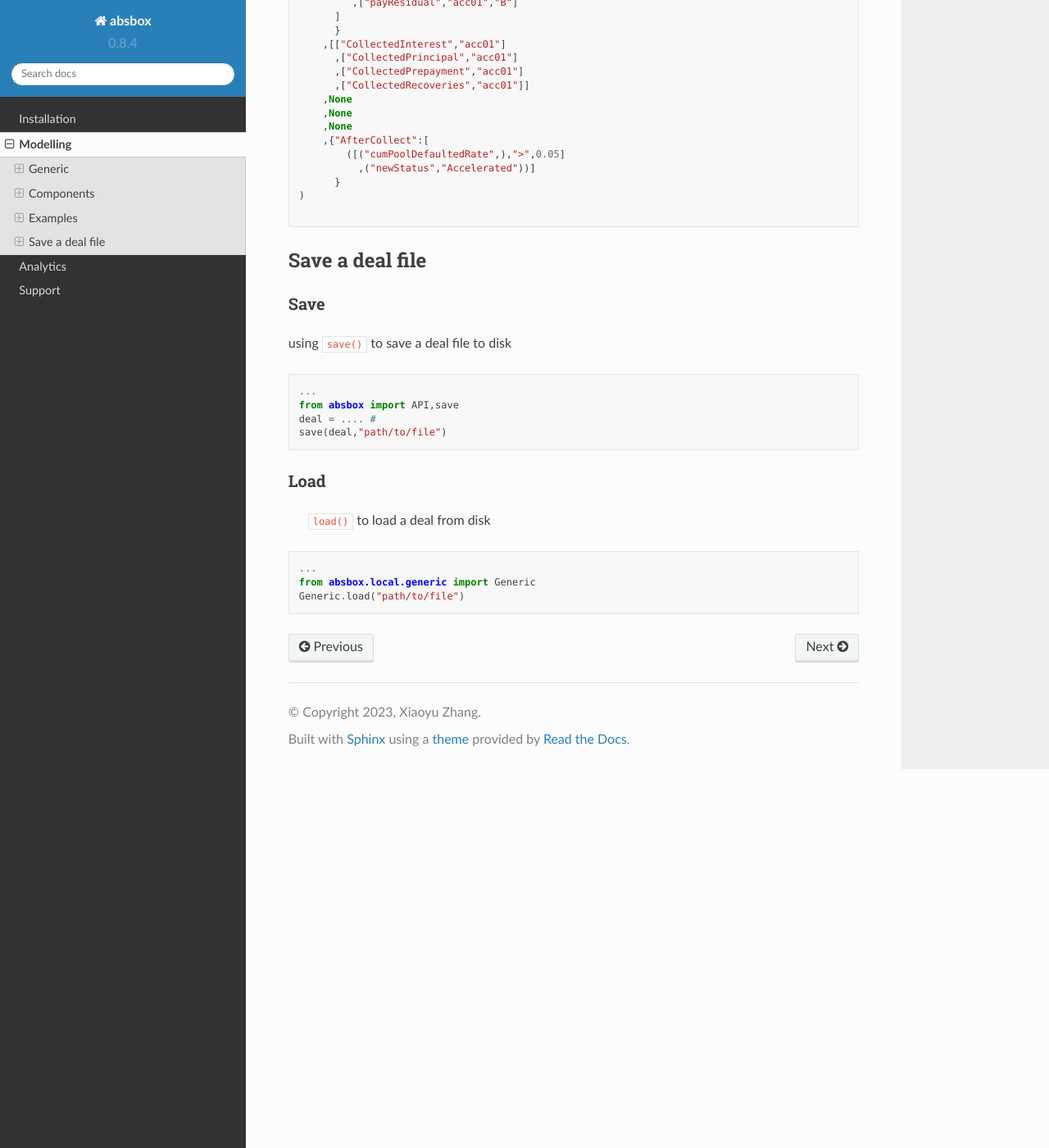
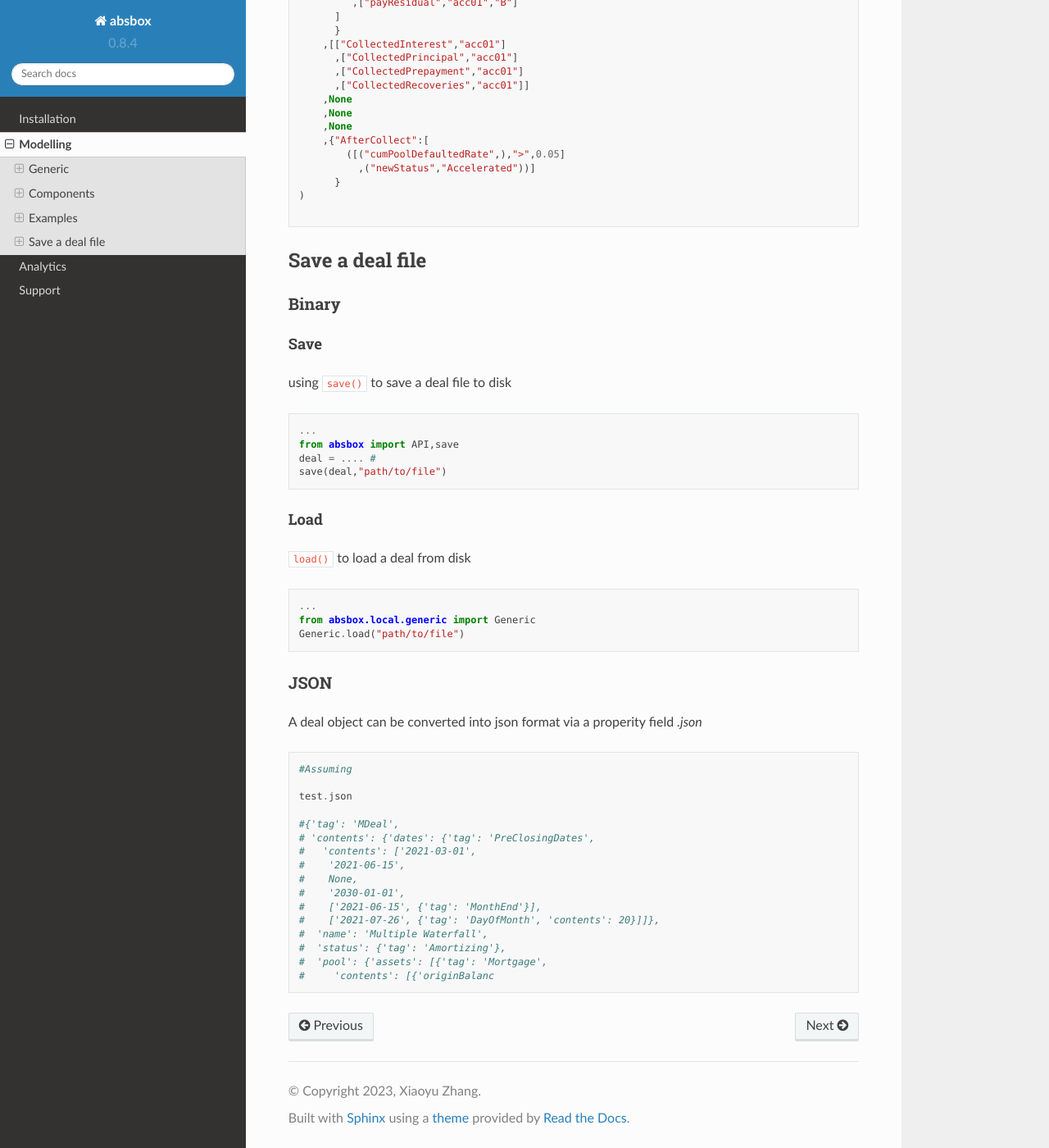
Before and after one commit to yellowbean/absbox-doc, a Sphinx documentation site: the page built from docs/source/modeling.rst, in a window 1280 px wide and 1400 px high, scrolled down 15794 px. Shown: the whole window at 82% size. Built offline with Sphinx 7.4.7 and the Read the Docs theme 2.0.0, drawn with Linux system fonts in a browser that asks for light colours.

Commit message:
add json property

```diff
--- a/docs/source/modeling.rst
+++ b/docs/source/modeling.rst
@@ -731,8 +731,12 @@ a acceleration/turbo event could be triggered and changing the payment sequence
 Save a deal file
 ===============
 
+Binary
+-------------
+
 Save
--------------
+^^^^^^^
+
 using ``save()`` to save a deal file to disk
 
 .. code-block:: python
@@ -743,11 +747,36 @@ using ``save()`` to save a deal file to disk
   save(deal,"path/to/file")
 
 Load
-----------
- ``load()`` to load a deal from disk
+^^^^^^^^
+
+``load()`` to load a deal from disk
 
 .. code-block:: python
 
   ...
   from absbox.local.generic import Generic
   Generic.load("path/to/file")
+
+JSON
+----------
+
+A deal object can be converted into json format via a properity field `.json`
+
+.. code-block:: python
+
+   #Assuming
+
+   test.json
+
+   #{'tag': 'MDeal',
+   # 'contents': {'dates': {'tag': 'PreClosingDates',
+   #   'contents': ['2021-03-01',
+   #    '2021-06-15',
+   #    None,
+   #    '2030-01-01',
+   #    ['2021-06-15', {'tag': 'MonthEnd'}],
+   #    ['2021-07-26', {'tag': 'DayOfMonth', 'contents': 20}]]},
+   #  'name': 'Multiple Waterfall',
+   #  'status': {'tag': 'Amortizing'},
+   #  'pool': {'assets': [{'tag': 'Mortgage',
+   #     'contents': [{'originBalanc
```
